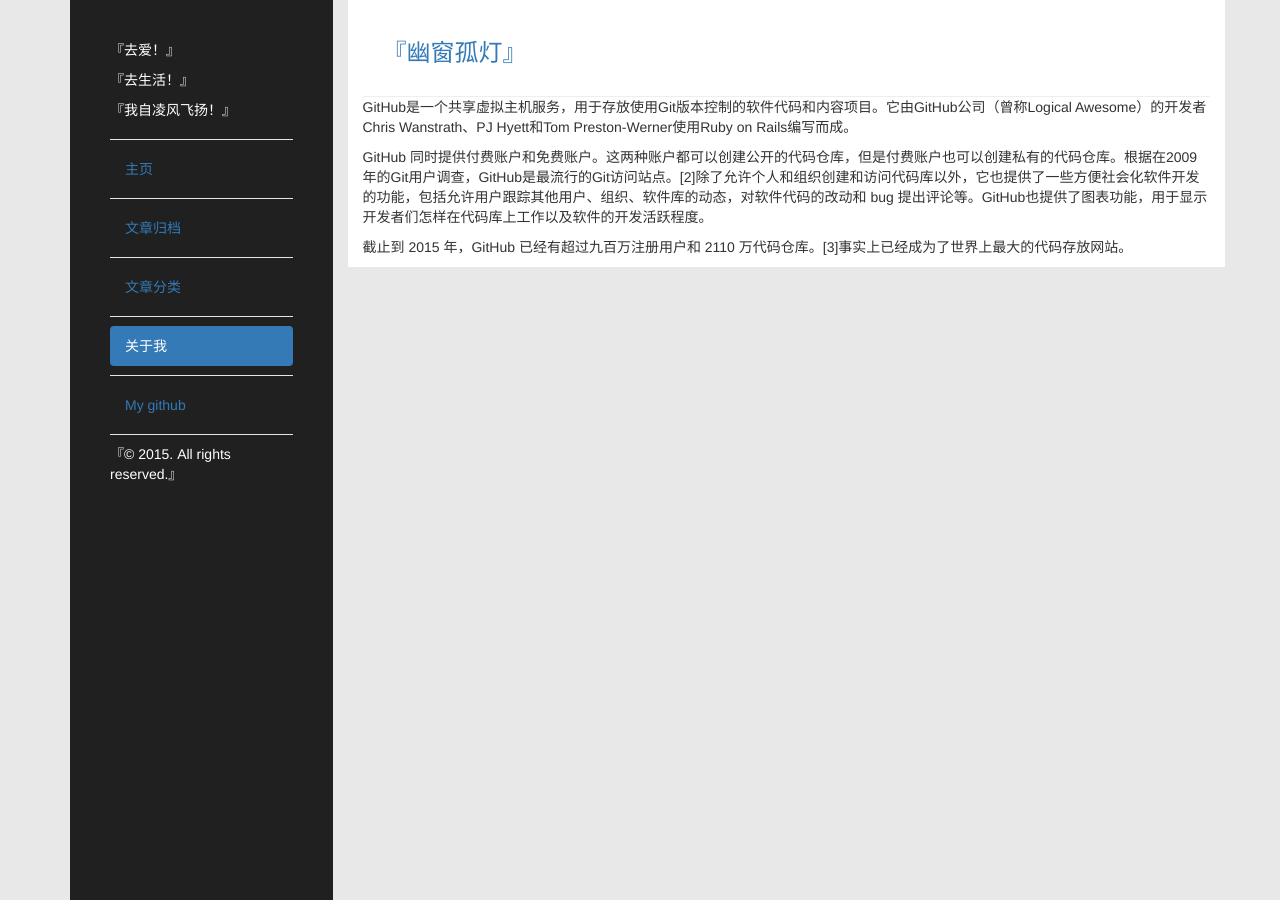
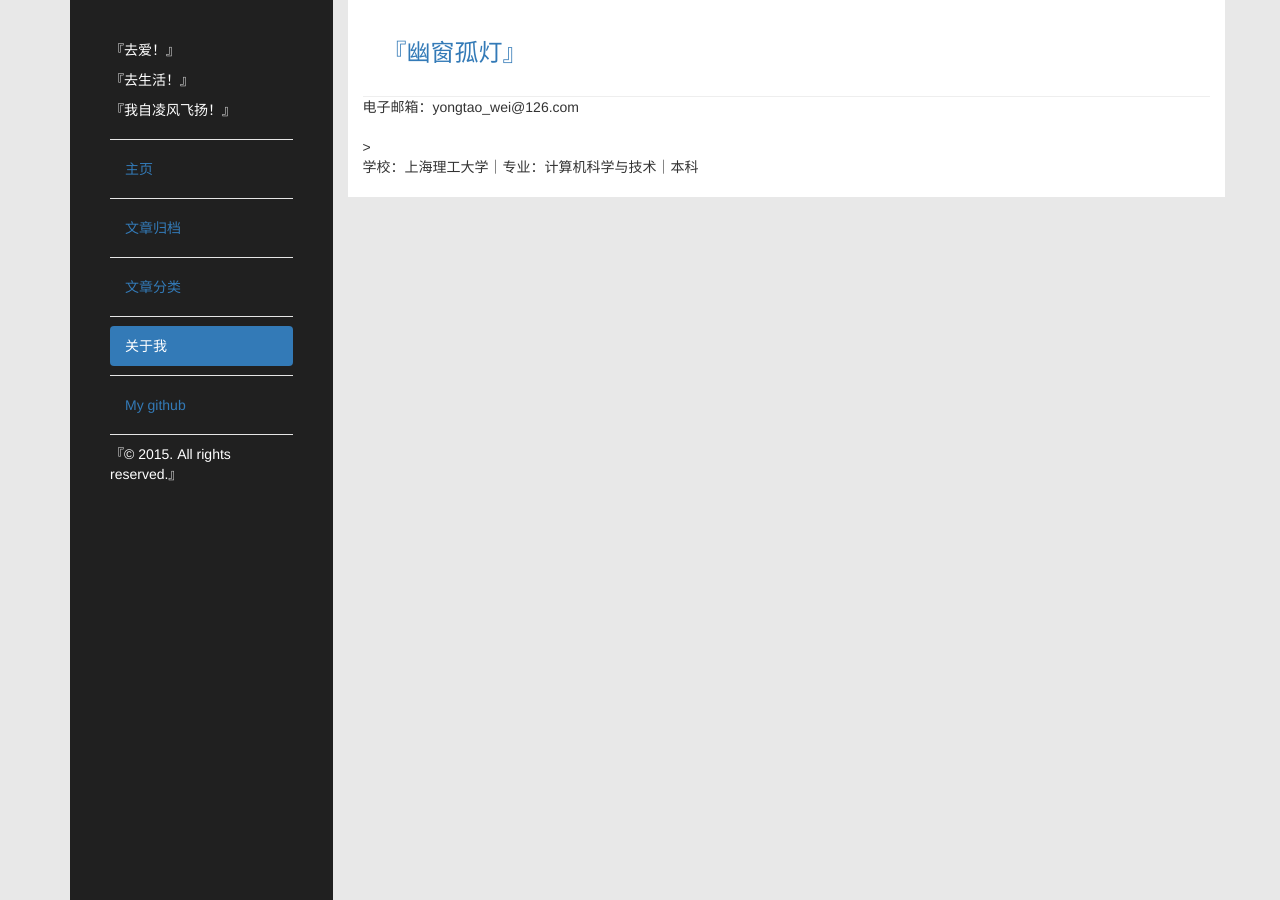
Before and after one commit to wiyt/wiyt.github.io, a Jekyll site: the page built from about.html, in a window 1280 px wide. Built offline with Jekyll 4.4.1, drawn with Linux system fonts in a browser that asks for light colours; Markdown is read by kramdown in place of the engine named in the settings.

Commit message:
更新about.html

```diff
--- a/about.html
+++ b/about.html
@@ -2,15 +2,12 @@
 layout: default
 title: Archive
 ---
-<p>
-	GitHub是一个共享虚拟主机服务，用于存放使用Git版本控制的软件代码和内容项目。它由GitHub公司（曾称Logical Awesome）的开发者Chris Wanstrath、PJ Hyett和Tom Preston-Werner使用Ruby on Rails编写而成。
-</p>
-<p>
-GitHub 同时提供付费账户和免费账户。这两种账户都可以创建公开的代码仓库，但是付费账户也可以创建私有的代码仓库。根据在2009年的Git用户调查，GitHub是最流行的Git访问站点。[2]除了允许个人和组织创建和访问代码库以外，它也提供了一些方便社会化软件开发的功能，包括允许用户跟踪其他用户、组织、软件库的动态，对软件代码的改动和 bug 提出评论等。GitHub也提供了图表功能，用于显示开发者们怎样在代码库上工作以及软件的开发活跃程度。
-</p>
-<p>
-截止到 2015 年，GitHub 已经有超过九百万注册用户和 2110 万代码仓库。[3]事实上已经成为了世界上最大的代码存放网站。
-</p>
+<address>
+电子邮箱：yongtao_wei@126.com
+</address>>
+<address>
+学校：上海理工大学｜专业：计算机科学与技术｜本科
+<address>
 <script>
 			var navitem = document.querySelectorAll(".sidebar-nav-item");
 			navitem[3].className = "sidebar-nav-item active"
```
